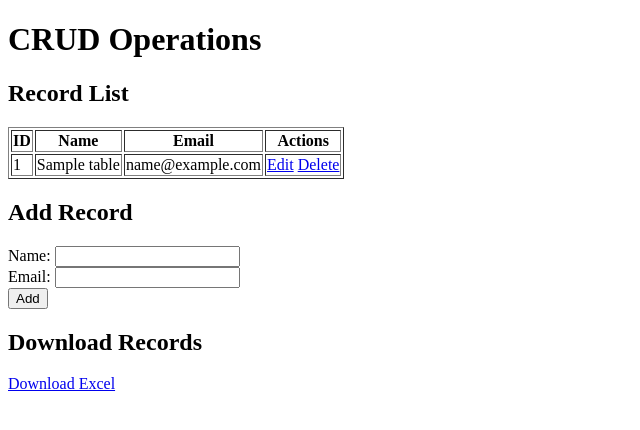
After one commit to Prithsray/Project, a Flask app: page /crud in a window 1280 px wide. The commit adds this page. Shown: the top 430 px of the page, without its empty margins (0-640 px from the left). Run offline with Flask 3, Linux system fonts and the light colour scheme; tables that the repository leaves empty or names only in its code hold one stand-in row (values such as "Sample post"); some libraries are stand-ins or nearby versions.

Commit message:
CRUD added

```diff
--- a/app.py
+++ b/app.py
@@ -15,6 +15,10 @@ from flask import Flask, render_template, request
 import torch
 from transformers import BertTokenizer, BertForSequenceClassification
 from flask import Flask, render_template, request
+from flask_mysqldb import MySQL
+from flask import Flask, render_template, request, redirect, url_for, Response
+
+
 app = Flask(__name__)
 
 
@@ -204,5 +208,108 @@ def analyze_text():
         return render_template('sentiment_analyse.html', sentiment=sentiment, input_text=text)
 
 
+
+
+
+
+
+
+
+#CRUD
+
+
+app.config['MYSQL_HOST'] = 'localhost'
+app.config['MYSQL_USER'] = 'root'
+app.config['MYSQL_PASSWORD'] = ''
+app.config['MYSQL_DB'] = 'crud'
+mysql = MySQL(app)
+
+
+@app.route('/crud')
+def index_00():
+    # Retrieve records from the database
+    cur = mysql.connection.cursor()
+    cur.execute('SELECT * FROM your_table')
+    data = cur.fetchall()
+    cur.close()
+    return render_template('Basic_crud.html', records=data)
+
+@app.route('/add', methods=['POST'])
+def add():
+    if request.method == 'POST':
+        name = request.form['name']
+        email = request.form['email']
+        cur = mysql.connection.cursor()
+        cur.execute('INSERT INTO your_table (name, email) VALUES (%s, %s)', (name, email))
+        mysql.connection.commit()
+        cur.close()
+        return redirect('/crud')
+
+@app.route('/edit/<int:id>', methods=['GET', 'POST'])
+def edit(id):
+    cur = mysql.connection.cursor()
+    if request.method == 'POST':
+        name = request.form['name']
+        email = request.form['email']
+        cur.execute('UPDATE your_table SET name = %s, email = %s WHERE id = %s', (name, email, id))
+        mysql.connection.commit()
+        cur.close()
+        return redirect('/crud')
+    else:
+        cur.execute('SELECT * FROM your_table WHERE id = %s', (id,))
+        data = cur.fetchone()
+        cur.close()
+        return render_template('edit.html', record=data)
+
+@app.route('/delete/<int:id>', methods=['GET', 'POST'])
+def delete(id):
+    cur = mysql.connection.cursor()
+    cur.execute('DELETE FROM your_table WHERE id = %s', (id,))
+    mysql.connection.commit()
+    cur.close()
+    return redirect('/crud')
+
+@app.route('/download_excel')
+def download_excel():
+    # Retrieve records from the database
+    cur = mysql.connection.cursor()
+    cur.execute('SELECT * FROM your_table')
+    data = cur.fetchall()
+    cur.close()
+
+    # Create a pandas DataFrame from the data
+    df = pd.DataFrame(data, columns=['ID', 'Name', 'Email'])
+
+    # Create an Excel writer object
+    writer = pd.ExcelWriter('records.xlsx', engine='xlsxwriter')
+    df.to_excel(writer, sheet_name='Sheet1', index=False)
+
+    # Save the Excel file
+    writer.save()
+
+    # Serve the Excel file as a download
+    with open('records.xlsx', 'rb') as excel_file:
+        excel_data = excel_file.read()
+
+    response = Response(excel_data, content_type='application/vnd.openxmlformats-officedocument.spreadsheetml.sheet')
+    response.headers["Content-Disposition"] = "attachment; filename=records.xlsx"
+
+    return response
+
+
+
+
+
+
+
+
+
+
+
+
+
+
+
+
 if __name__ == '__main__':
     app.run(debug=True)
--- /dev/null
+++ b/templates/Basic_crud.html
@@ -0,0 +1,44 @@
+<!DOCTYPE html>
+<html>
+<head>
+    <title>CRUD Operations</title>
+</head>
+<body>
+    <h1>CRUD Operations</h1>
+
+    <h2>Record List</h2>
+    <table border="1">
+        <tr>
+            <th>ID</th>
+            <th>Name</th>
+            <th>Email</th>
+            <th>Actions</th>
+        </tr>
+        {% for record in records %}
+        <tr>
+            <td>{{ record[0] }}</td>
+            <td>{{ record[1] }}</td>
+            <td>{{ record[2] }}</td>
+            <td>
+                <a href="{{ url_for('edit', id=record[0]) }}">Edit</a>
+                <a href="{{ url_for('delete', id=record[0]) }}">Delete</a>
+            </td>
+        </tr>
+        {% endfor %}
+    </table>
+
+    <h2>Add Record</h2>
+    <form method="POST" action="/add">
+        <label for="name">Name:</label>
+        <input type="text" name="name" required><br>
+        <label for="email">Email:</label>
+        <input type="email" name="email" required><br>
+        <input type="submit" value="Add">
+    </form>
+
+    <h2>Download Records</h2>
+    <a href="{{ url_for('download_excel') }}" class="btn btn-primary">Download Excel</a>
+
+
+</body>
+</html>
--- a/templates/index.html
+++ b/templates/index.html
@@ -13,6 +13,7 @@
 <li><a href="/Image_Classification">Image Classification</a></li><br>
 <li><a href="/Profile_Recomedation">Profile Recommendation</a></li><br>
 <li><a href="/Sentiment">Sentiment Analyser</a></li>
+<li><a href="/crud">Crud</a></li>
 
 </ul>
 
```
Also changed, not shown: templates/edit.html (added, +16 -0 lines).
